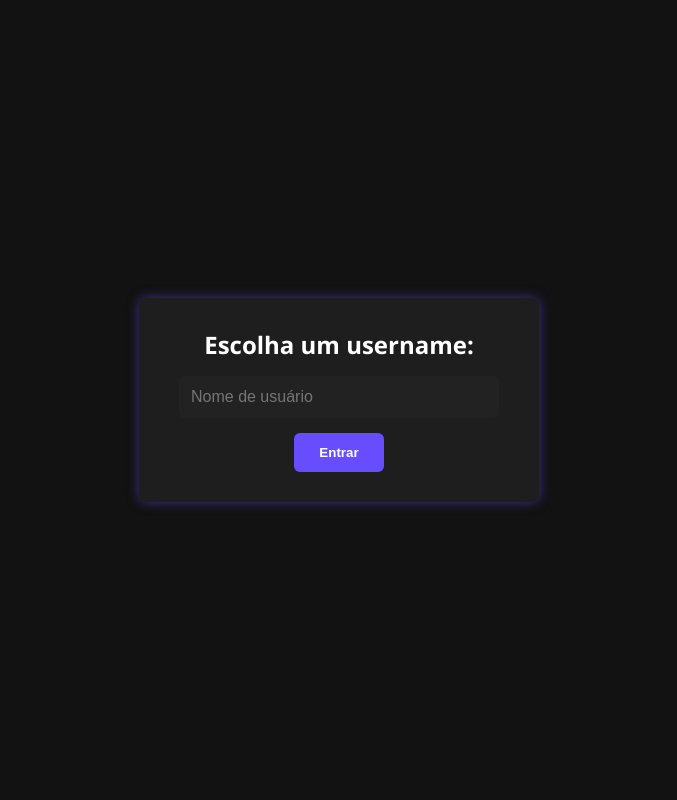
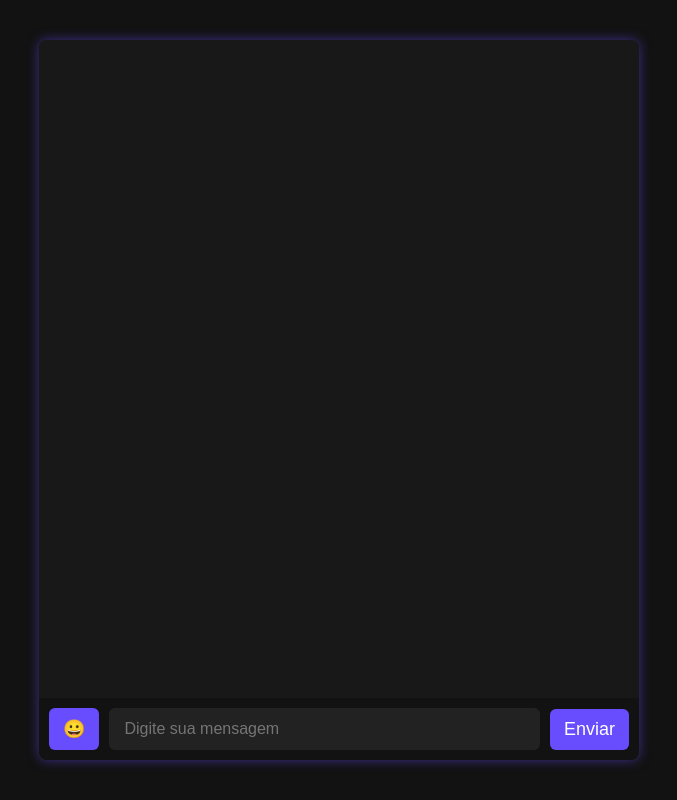
Before and after one commit to cthelegend/durarara-chat, a website: page public/index.html in a window 1280 px wide. Shown: the whole page, without its empty margins (301-978 px from the left). Drawn offline with nearby package versions, Linux system fonts and the light colour scheme; no server answers; sample sign-in values are in the browser's storage.

Commit message:
Update index.html

```diff
--- a/public/index.html
+++ b/public/index.html
@@ -1,7 +1,9 @@
+
 <!DOCTYPE html>
 <html lang="pt-BR">
 <head>
   <meta charset="UTF-8" />
+  <meta name="viewport" content="width=device-width, initial-scale=1.0" />
   <title>Chat 15KCRIS</title>
   <link rel="stylesheet" href="style.css" />
 </head>
@@ -11,13 +13,8 @@ if (!localStorage.getItem("username")) {
       window.location.href = "login.html";
     }
   </script>
-    <div id="loginScreen" class="centered">
-        <h2>Escolha um username:</h2>
-        <input type="text" id="usernameInput" placeholder="Nome de usuário" />
-        <button onclick="login()">Entrar</button>
-    </div>
 
-    <div id="chatScreen" class="chat-container" style="display:none;">
+  <div id="chatScreen" class="chat-container">
     <div id="messages"></div>
     <div class="input-area">
       <button id="emojiBtn" title="Emoji">😀</button>
```
Lines whose indentation alone changed are shown as unchanged.
